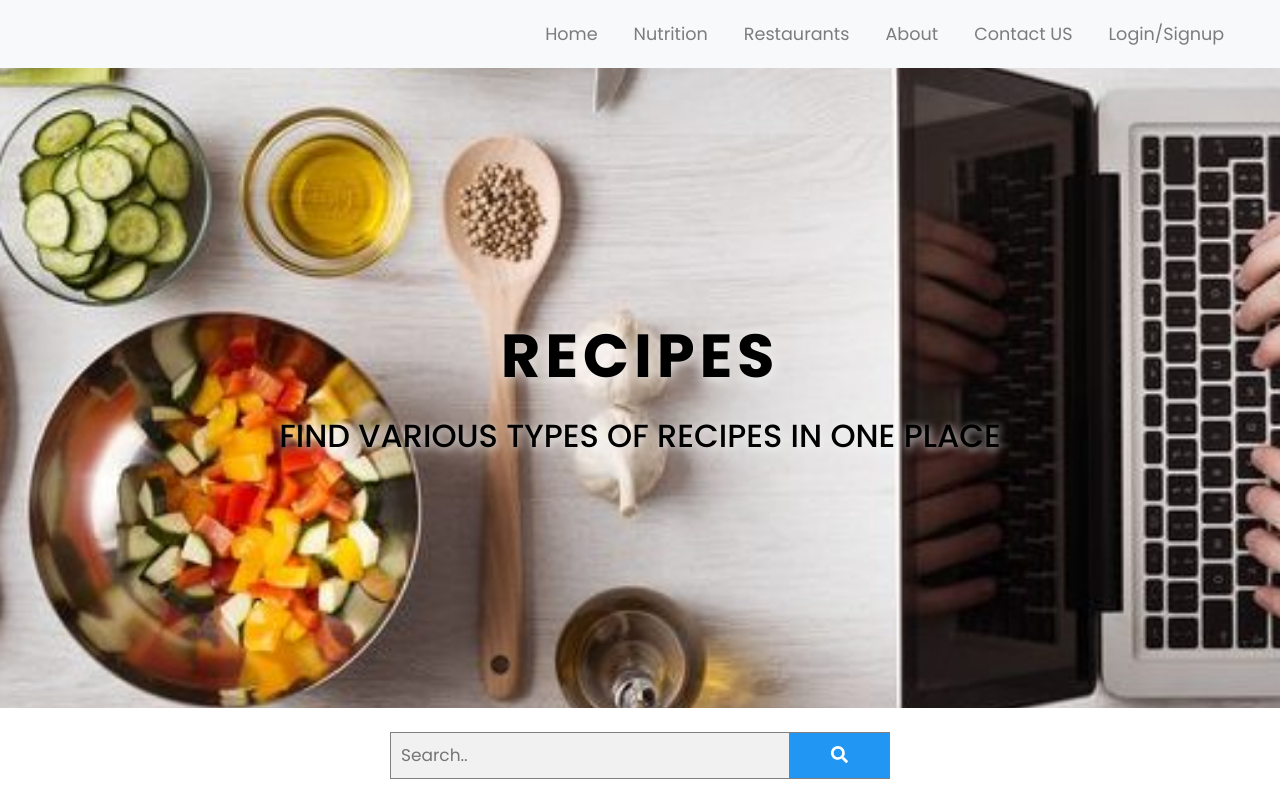
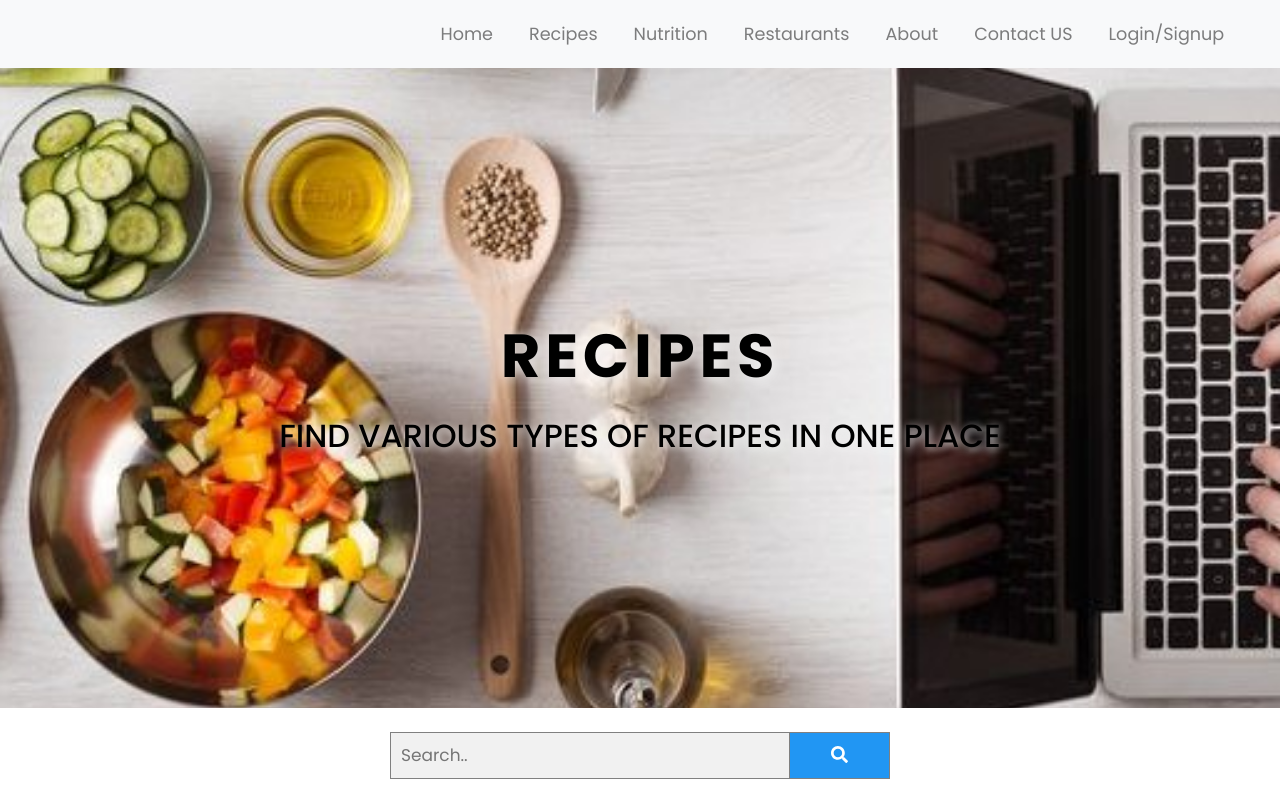
Before and after one commit to vivek963/webrecipe, a CodeIgniter app: page /database/index.php/home/index in a window 1280 px wide. Shown: the top 799 px of the page. Run offline with CodeIgniter, Linux system fonts and the light colour scheme; data that the repository does not hold is empty; some libraries are stand-ins or nearby versions.

Commit message:
made changes

```diff
--- a/application/views/layouts/header.php
+++ b/application/views/layouts/header.php
@@ -84,26 +84,20 @@
                         <li class="navbar-item">
                             <a class="nav-link" href="<?php echo base_url(); ?>">Home</a>
                         </li>
-                       <!-- <li class="navbar-item dropdown">
-                            <a class="nav-link dropdown-toggle" data-toggle='dropdown' role="button" aria-expanded="false" href="">Category<span class="caret"></a>
-                            <ul class="dropdown-menu" role="menu">
-                                <li class="dropdown-submenu">
-                                    <a href="#">Accounts 1</a>
-                                <li class="dropdown-submenu">
-                                    <a href="#">Accounts 2</a>
-                            </ul>
-                        </li> -->
                         <li class="navbar-item">
-                            <a class="nav-link" href="<?php echo base_url(); ?>index.php/home/nutrition">Nutrition</a>
+                            <a class="nav-link" href="<?php echo base_url(); ?>home/allrecipe">Recipes</a>
                         </li>
                         <li class="navbar-item">
-                            <a class="nav-link" href="<?php echo base_url(); ?>index.php/home/restaurants">Restaurants</a>
+                            <a class="nav-link" href="<?php echo base_url(); ?>home/nutrition">Nutrition</a>
                         </li>
                         <li class="navbar-item">
-                            <a class="nav-link" href="<?php echo base_url(); ?>index.php/home/about">About</a>
+                            <a class="nav-link" href="<?php echo base_url(); ?>home/restaurants">Restaurants</a>
                         </li>
                         <li class="navbar-item">
-                            <a class="nav-link" href="<?php echo base_url(); ?>index.php/home/contact">Contact US</a>
+                            <a class="nav-link" href="<?php echo base_url(); ?>home/about">About</a>
+                        </li>
+                        <li class="navbar-item">
+                            <a class="nav-link" href="<?php echo base_url(); ?>home/contact">Contact US</a>
                         </li>
 
                         <?php if ($this->session->userdata('logged_in')) { ?>
```
